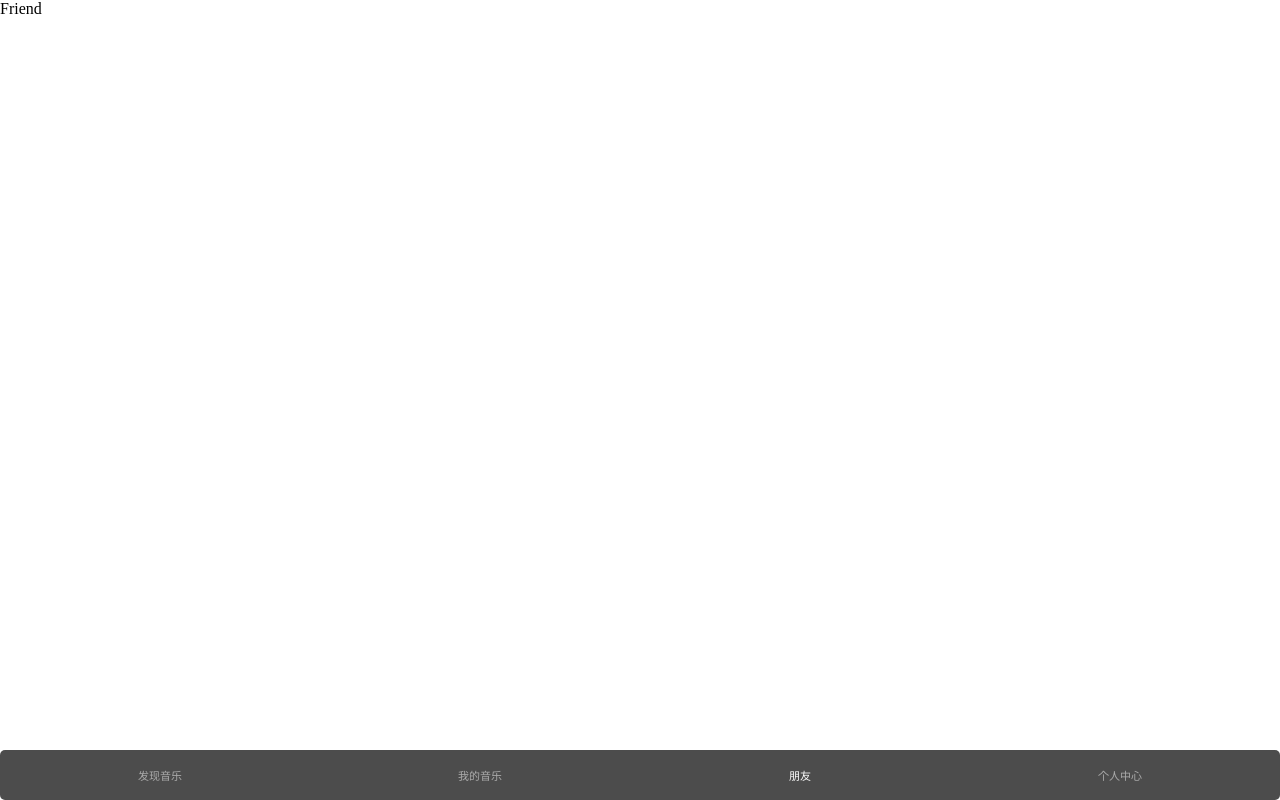
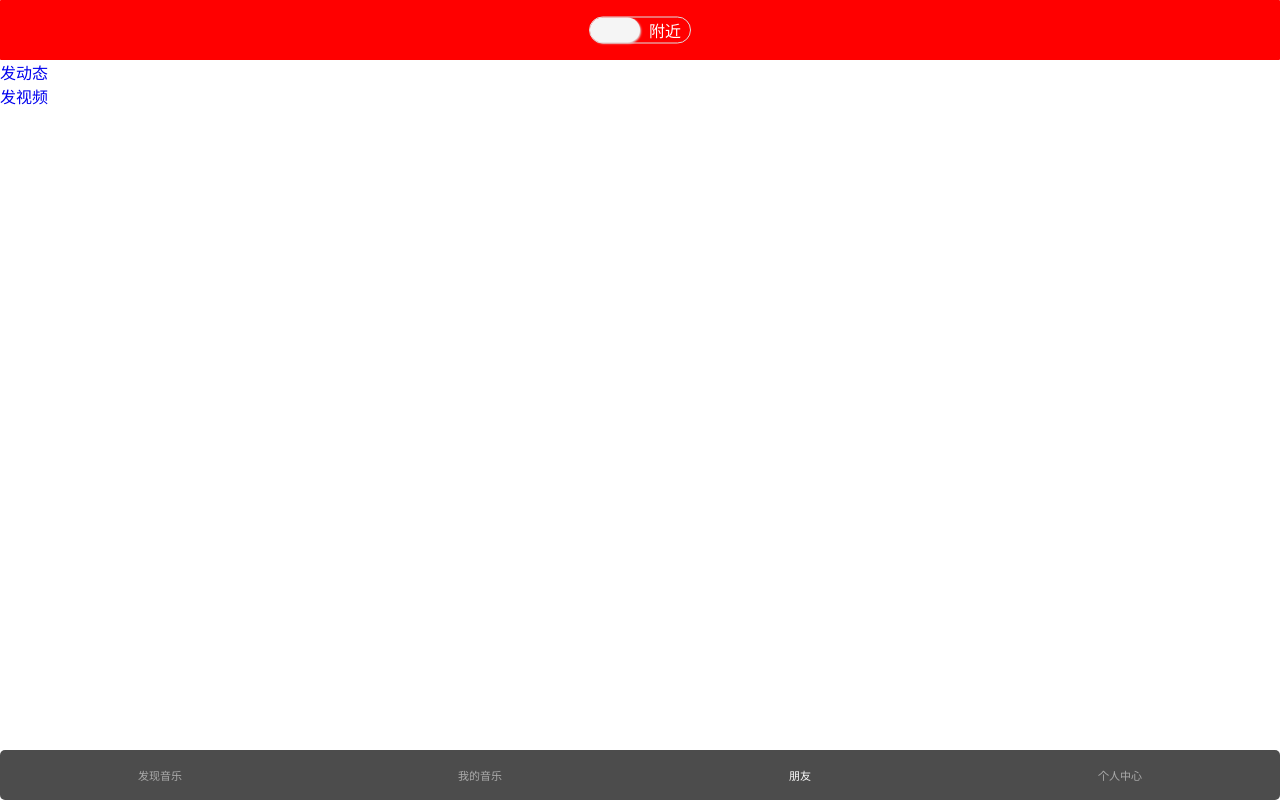
Before and after one commit to 307590317/-, a React app: page /#/friend in a window 1280 px wide. Built offline with nearby package versions, Linux system fonts and the light colour scheme; a small style sheet from the web is missing.

Commit message:
xueshiyang

```diff
--- /dev/null
+++ b/src/containers/Friend/Around/Around.js
@@ -0,0 +1,9 @@
+import React,{Component} from 'react';
+export default class Around extends Component{
+    render(){
+    return (
+        <div> {this.props.children}</div>
+    );
+    }
+
+}
--- /dev/null
+++ b/src/containers/Friend/Dynamic/Dynamic.js
@@ -0,0 +1,10 @@
+import React,{Component} from 'react';
+export default class Dynamic extends Component{
+    render(){
+    return (
+        <div>
+            {this.props.children}
+        </div>
+    );
+    }
+}
--- a/src/containers/Friend/Friend.js
+++ b/src/containers/Friend/Friend.js
@@ -1,10 +1,55 @@
 import React from 'react';
+import './index.less'
+import Around from "./Around/Around";
+import Dynamic from "./Dynamic/Dynamic";
+import {Link} from 'react-router-dom'
+
 export default class Friend extends React.Component {
-  render(){
-    return (
-        <div>
-          Friend
-        </div>
-    )
-  }
+    constructor(props) {
+        super(props);
+         this.state={check:true}
+    }
+
+    handleCheck=()=>{
+        console.log(1);
+        setTimeout(()=>{
+            this.setState({check:!this.state.check});
+        },300)
+    };
+    render() {
+        return (
+            <div>
+                <nav className="friend-nav">
+
+                    <div className="iconfont icon-yaoqinghaoyou"></div>
+                    <div onClick={()=>{
+                        console.log(this.state.checked,2);
+                        this.handleCheck()}} className={this.state.check?"switch checked":"switch"} >
+                        <li className="switch-right-nav" >
+                            动态
+                        </li>
+                        <li className="switch-left-nav">
+                            附近
+                        </li>
+
+
+                    </div>
+                    <div className=" iconfont icon-music"></div>
+                </nav>
+                <nav>
+                    <div>
+                        <Link to={'/login'}>
+                                发动态
+                        </Link>
+                    </div>
+                    <div>
+                        <Link to={'/login'}>
+                            发视频
+                        </Link>
+                    </div>
+                </nav>
+            </div>
+
+        )
+    }
 }
--- a/src/containers/Friend/index.less
+++ b/src/containers/Friend/index.less
@@ -0,0 +1,104 @@
+*{
+  margin: 0;
+  list-style: none;
+  -webkit-appearance: none;
+  -webkit-user-select: none;
+}
+
+.friend-nav{
+  position: relative;
+  top:0;
+  left: 0;
+  height: 60px;
+  width: 100%;
+  background: red;
+  border-radius: 1px;
+  div{
+    position: absolute;
+    top:50%;
+    transform:translateY(-50%);
+    color: white;
+    &:nth-child(1){
+      font-size:35px;
+      color: white;
+      float: left;
+    }
+    &:nth-child(3){
+      font-size:35px;
+      right: 0;
+    }
+  }
+  .switch{
+    position: absolute;
+    top:50%;
+    left: 50%;
+    transform:translateX(-50%) translateY(-50%) ;
+    -webkit-appearance: none;
+    width:100px;
+    border: 1px solid #dfdfdf;
+    border-radius: 23px;
+    height: 25px;
+    outline: none;
+    transition: all 0.2s linear;
+    li{
+      display: inline-block;
+      height: 25px;
+      width: 50px;
+      border-radius: 23px;
+      text-align: center;
+      .switch-left-nav{
+        float: left;
+
+      }
+      .switch-right-nav{
+        float: right;
+
+        }
+
+    }
+
+  }
+  .switch.checked{
+    box-shadow: red 0 0 25px 25px inset ;
+    transition: all 0.1s linear;
+  }
+  .switch:before{
+    content:'';
+    position: absolute;
+    left: 0;
+    top:0;
+    width: 50px;
+    height: 25px;
+    border-radius: 23px;
+    box-shadow: 1px 1px 2px 0 gainsboro;
+    background: whitesmoke;
+    transition:all 0.1s linear;
+  }
+  .switch .checked:before{
+    left: 50px;
+    transition:all 0.1s linear;
+  }
+
+}
+
+.next-nav{
+  position: relative;
+  width: 100%;
+  height: 60px;
+  background: white;
+  border-bottom: 3px solid gainsboro;
+  div{
+    height: 60px;
+    width: 50%;
+  }
+   div:nth-child(1){
+     background: #000;
+   }
+
+  div:nth-child(2){
+     position: absolute;
+    top:0;
+    right: 0;
+    background: green;
+  }
+}
```
Also changed, not shown: src/containers/Friend/Around/index.less (added), src/containers/Friend/Dynamic/index.js (added), 1 other file (tests, documents, lock files or other folders).
